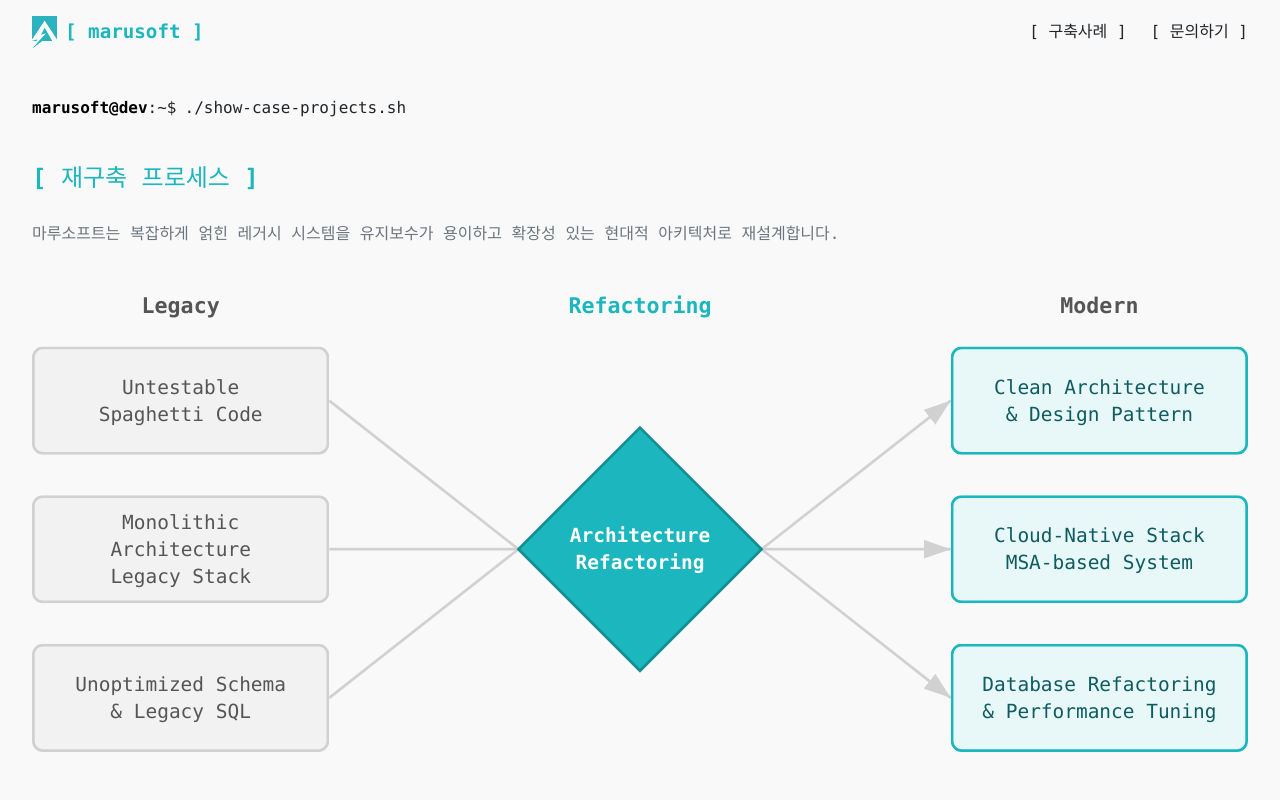
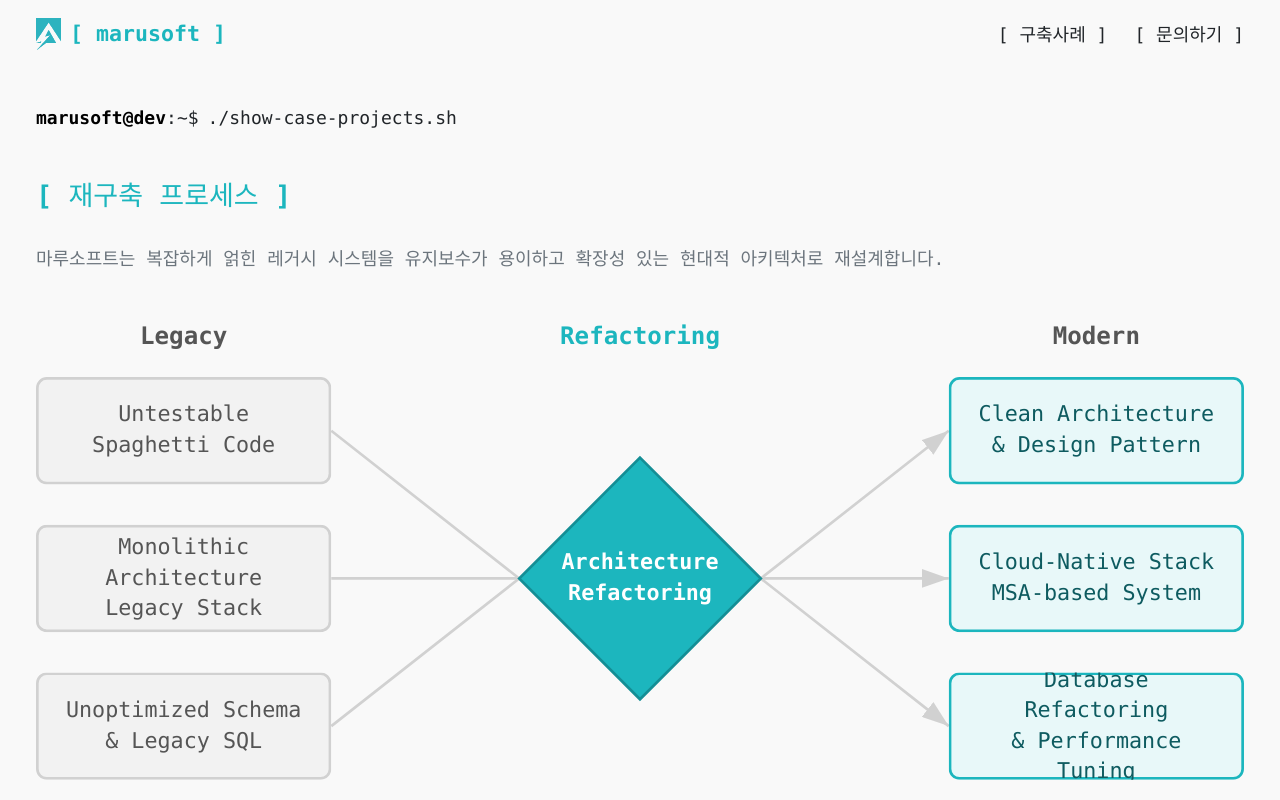
Before and after one commit to marusoft-dev/homepage, a Vue app: page /homepage/case-projects in a window 1280 px wide. Shown: the top 800 px of the page. Built offline with nearby package versions, Linux system fonts and the light colour scheme; a web font is replaced by a local one.

Commit message:
feat: Add responsive font sizing for better mobile readability

```diff
--- a/src/style.css
+++ b/src/style.css
@@ -25,7 +25,23 @@
   -webkit-font-smoothing: antialiased;
   -moz-osx-font-smoothing: grayscale;
   -webkit-text-size-adjust: 100%;
+
+  /* Responsive Font Sizing */
+  font-size: 16px; /* Base font size for mobile */
 }
+
+@media (min-width: 600px) { /* Tablets and larger */
+  :root {
+    font-size: 17px;
+  }
+}
+
+@media (min-width: 900px) { /* Desktops and larger */
+  :root {
+    font-size: 18px;
+  }
+}
+
 
 
 
```
